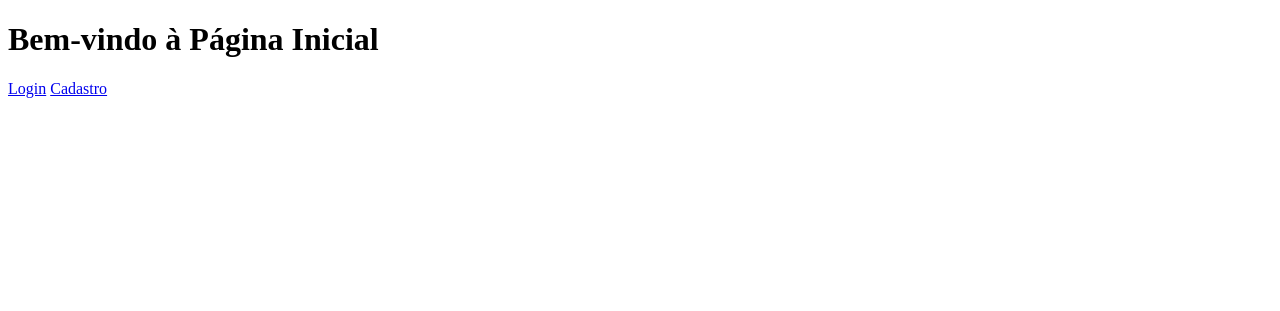
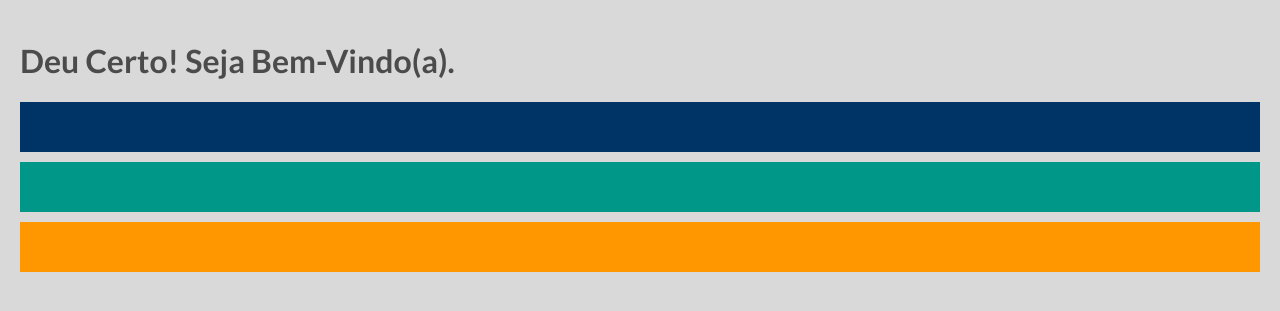
Before and after one commit to leticia-pontes/library_manager, a Django app: template inventory/templates/home.html in a window 1280 px wide. Shown: the top 311 px of the page. Run offline with Django 5.2, Linux system fonts and the light colour scheme; the template is opened without the code that fills it, so the values that code supplies are empty.

Commit message:
Correcao do fluxo de login - Index > Login/Register > Home

```diff
--- a/inventory/templates/home.html
+++ b/inventory/templates/home.html
@@ -3,10 +3,40 @@
 <head>
     <meta charset="UTF-8">
     <title>Página Inicial</title>
+    <link rel="preconnect" href="https://fonts.googleapis.com">
+    <link rel="preconnect" href="https://fonts.gstatic.com" crossorigin>
+    <link href="https://fonts.googleapis.com/css2?family=Lato:wght@100;300;400;700;900&display=swap" rel="stylesheet">
+    <style>
+        body {
+            background-color: #D9D9D9;
+            color: #4B4B4B;
+            font-family: 'Lato', sans-serif;
+            margin: 0;
+            padding: 20px;
+        }
+        h1 {
+            font-weight: 700;
+        }
+        .d1 {
+            background-color: #003366;
+            height: 50px;
+            margin-bottom: 10px;
+        }
+        .d4 {
+            background-color: #009688;
+            height: 50px;
+            margin-bottom: 10px;
+        }
+        .d5 {
+            background-color: #FF9800;
+            height: 50px;
+        }
+    </style>
 </head>
 <body>
-    <h1>Bem-vindo à Página Inicial</h1>
-    <a href="{% url 'login' %}">Login</a>
-    <a href="{% url 'register' %}">Cadastro</a>
+    <h1>Deu Certo! Seja Bem-Vindo(a).</h1>
+    <div class="d1"></div>
+    <div class="d4"></div>
+    <div class="d5"></div>
 </body>
 </html>
--- a/inventory/urls.py
+++ b/inventory/urls.py
@@ -1,8 +1,9 @@
 from django.urls import path
-from .views import HomeView, LoginView, RegisterView
+from .views import IndexView, HomeView, RegisterView, AcessoLoginView
 
 urlpatterns = [
-    path('', HomeView.as_view(), name='home'),
-    path('login/', LoginView.as_view(), name='login'),
+    path('', IndexView.as_view(), name='index'),
+    path('home/', HomeView.as_view(), name='home'),
+    path('login/', AcessoLoginView.as_view(), name='login'),
     path('register/', RegisterView.as_view(), name='register'),
 ]
```
Also changed, not shown: inventory/templates/index.html (added, +12 -0 lines), inventory/views.py (+7 -1 lines).
